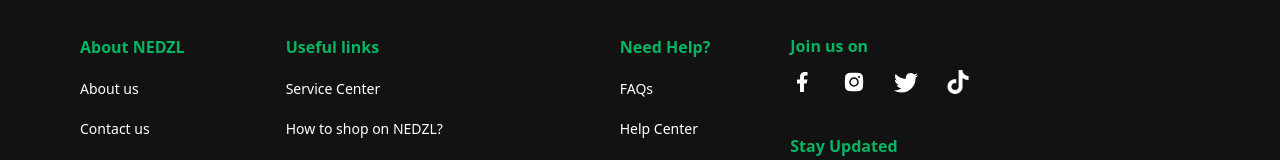
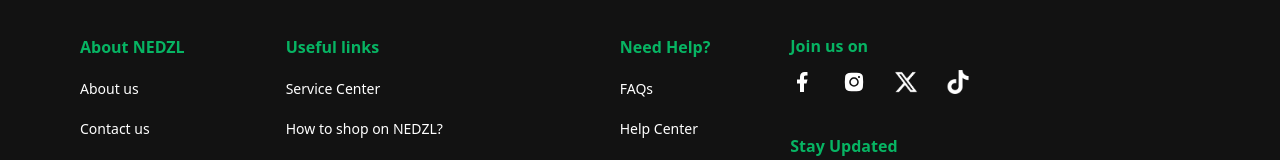
Before and after one commit to Vickyvackydev/Nedzl---frontend, a React (Vite) app: page / in a window 1280 px wide. Shown: the part 786-946 px from the top of the page. Built offline with nearby package versions, Linux system fonts and the light colour scheme; no server answers.

Commit message:
updated fixes

```diff
--- a/src/assets/index.tsx
+++ b/src/assets/index.tsx
@@ -11,7 +11,8 @@
 export { default as SEARCH_INPUT } from "../assets/icons/search 1 (1).svg";
 export { default as BAR_WHITE } from "../assets/images/bar-white.svg";
 export { default as FACEBOOK } from "../assets/images/facebook.svg";
-export { default as TWITTER } from "../assets/images/twitter.svg";
+// export { default as TWITTER } from "../assets/images/twitter.svg";
+export { default as X } from "../assets/icons/X_logo_2023_(white).png";
 // export { default as DISCORD } from "../assets/images/ic_sharp-discord.svg";
 export { default as TIKTOK } from "../assets/icons/tiktok-xxl.png";
 export { default as INSTAGRAM } from "../assets/images/basil_instagram-solid.svg";
--- a/src/components/Footer.tsx
+++ b/src/components/Footer.tsx
@@ -5,7 +5,7 @@
   INSTAGRAM,
   NEDZL_LOGO_GREEN,
   TIKTOK,
-  TWITTER,
+  X,
 } from "../assets";
 import { footer } from "../constant";
 import Button from "./Button";
@@ -90,13 +90,17 @@
                   icon: INSTAGRAM,
                   link: "https://www.instagram.com/nedzlworld?igsh=azdqN2FiczNjbGFt",
                 },
-                { icon: TWITTER, link: "" },
+                { icon: X, link: "https://x.com/Nedzlworld" },
                 {
                   icon: TIKTOK,
                   link: "https://www.tiktok.com/@nedzl_?_r=1&_t=ZS-939GyJuQQ5a",
                 },
               ].map((item, index) => (
-                <Link to={item.link} target="_blank">
+                <Link
+                  to={item.link}
+                  target="_blank"
+                  className="hover:scale-105 transition-all duration-200"
+                >
                   <img
                     key={index}
                     src={item.icon}
```
Also changed, not shown: src/assets/icons/X_logo_2023_(white).png (added).
